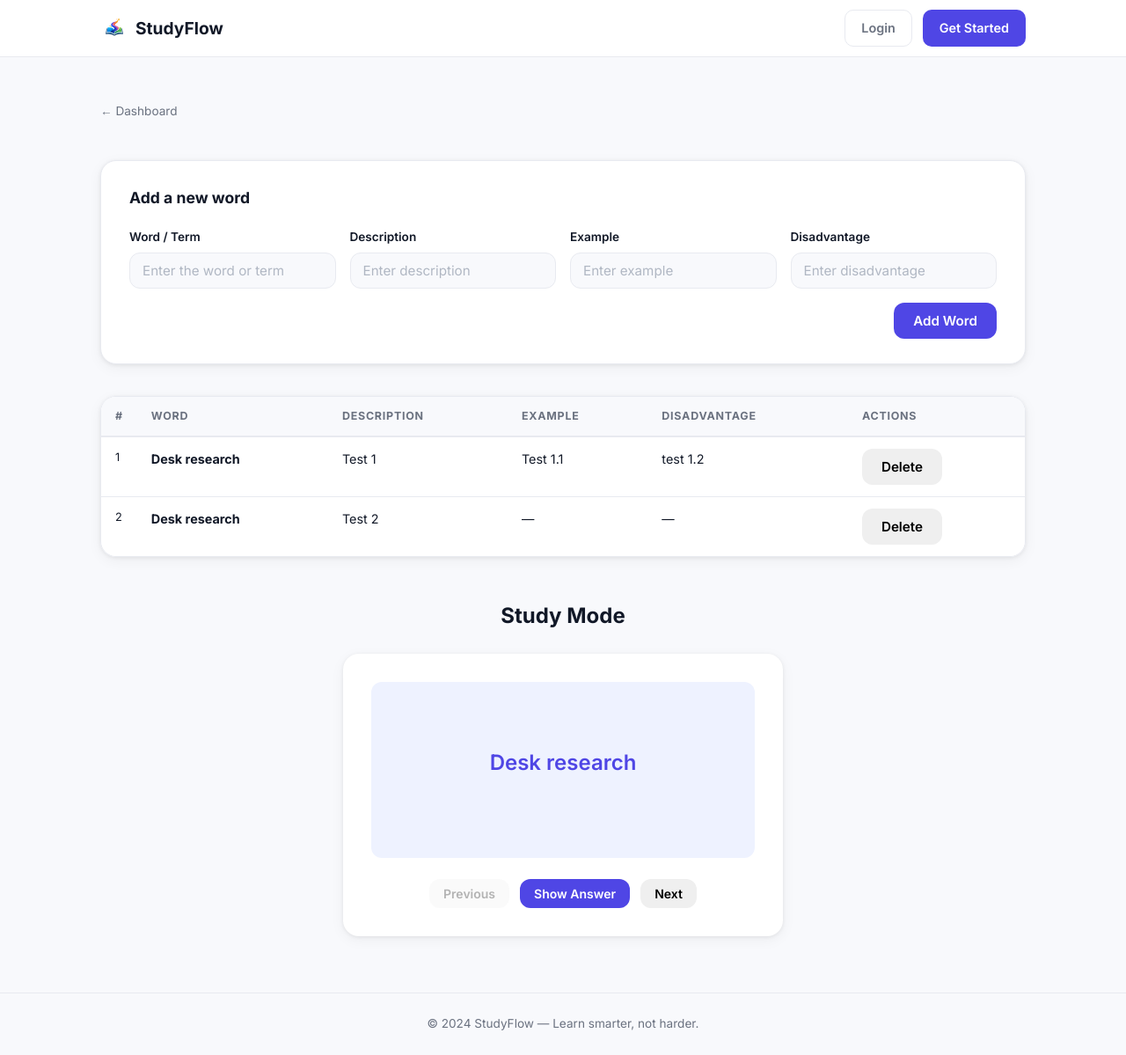
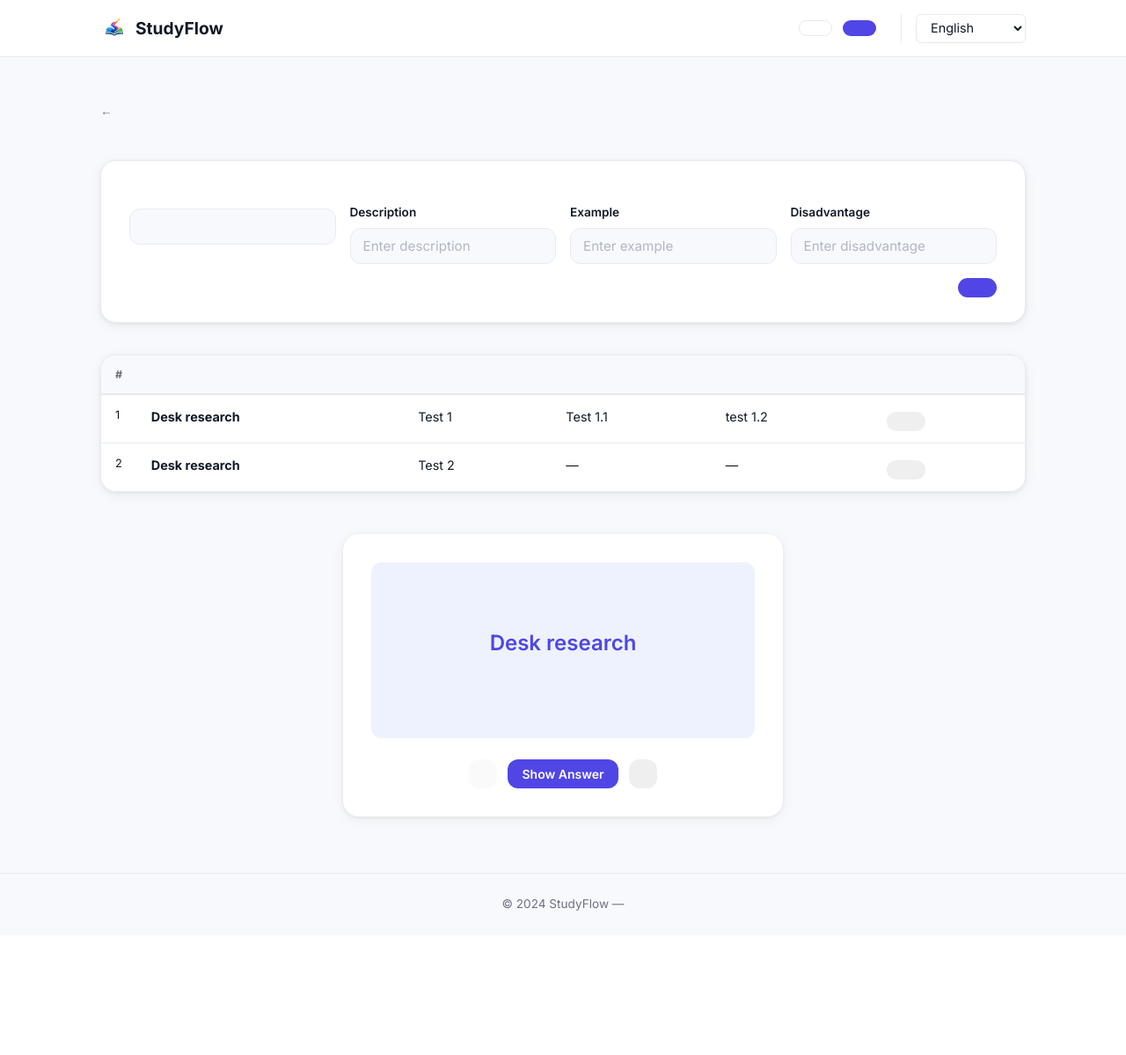
Before and after one commit to Filip0547/Studyflow, a Flask app: template templates/study.html in a window 1280 px wide. Shown: the whole page at 88% size. After the commit the page ends 1035 px from the top, so only its background shows below. Run offline with Flask 3, Linux system fonts and the light colour scheme; the template is opened without the code that fills it: values that come from a table or form of the project are taken from there, most other values are stand-ins (such as "Sample title", 1, 10 or a date in 2020).

Commit message:
update templates for multilingual support

```diff
--- a/templates/base.html
+++ b/templates/base.html
@@ -1,5 +1,5 @@
 <!DOCTYPE html>
-<html lang="en">
+<html lang="{{ get_locale() }}">
 <head>
     <meta charset="UTF-8">
     <meta name="viewport" content="width=device-width, initial-scale=1.0">
@@ -20,12 +20,23 @@
             </a>
             <div class="nav-links">
                 {% if current_user %}
-                    <a href="{{ url_for('dashboard') }}" class="nav-btn nav-btn-primary">Dashboard</a>
-                    <a href="{{ url_for('logout') }}" class="nav-btn nav-btn-secondary">Logout</a>
+                    <a href="{{ url_for('dashboard') }}" class="nav-btn nav-btn-primary">{{ _('Dashboard') }}</a>
+                    <a href="{{ url_for('logout') }}" class="nav-btn nav-btn-secondary">{{ _('Logout') }}</a>
                 {% else %}
-                    <a href="{{ url_for('login') }}" class="nav-btn nav-btn-secondary">Login</a>
-                    <a href="{{ url_for('register') }}" class="nav-btn nav-btn-primary">Get Started</a>
+                    <a href="{{ url_for('login') }}" class="nav-btn nav-btn-secondary">{{ _('Login') }}</a>
+                    <a href="{{ url_for('register') }}" class="nav-btn nav-btn-primary">{{ _('Get Started') }}</a>
                 {% endif %}
+                <!-- Language Selector -->
+                <form method="post" action="{{ url_for('set_language') }}" class="language-selector">
+                    <select name="language" class="language-dropdown" onchange="this.form.submit()">
+                        <option value="en" {% if get_locale() == 'en' %}selected{% endif %}>English</option>
+                        <option value="nl" {% if get_locale() == 'nl' %}selected{% endif %}>Nederlands</option>
+                        <option value="pl" {% if get_locale() == 'pl' %}selected{% endif %}>Polski</option>
+                        <option value="es" {% if get_locale() == 'es' %}selected{% endif %}>Español</option>
+                        <option value="fr" {% if get_locale() == 'fr' %}selected{% endif %}>Français</option>
+                        <option value="ru" {% if get_locale() == 'ru' %}selected{% endif %}>Pусский</option>
+                    </select>
+                </form>
             </div>
         </div>
     </nav>
@@ -38,7 +49,7 @@
     <!-- FOOTER -->
     <footer class="footer">
         <div class="footer-container">
-            <p>© 2024 StudyFlow — Learn smarter, not harder.</p>
+            <p>© 2024 StudyFlow — {{ _('Learn smarter, not harder.') }}</p>
         </div>
     </footer>
 
--- a/templates/study.html
+++ b/templates/study.html
@@ -7,13 +7,13 @@
     <!-- PAGE HEADER -->
     <div class="page-header">
         <div>
-            <a href="{{ url_for('dashboard') }}" class="back-link">← Dashboard</a>
+            <a href="{{ url_for('dashboard') }}" class="back-link">← {{ _('Dashboard') }}</a>
         </div>
     </div>
 
     <!-- ADD WORD FORM -->
     <div class="study-form-card">
-        <h2 class="study-form-title">Add a new word</h2>
+        <h2 class="study-form-title">{{ _('Add a new word') }}</h2>
         <form method="POST" action="{{ url_for('study', list_id=word_list.id) }}">
             <input type="hidden" name="csrf_token" value="{{ csrf_token() }}">
             {{ form.hidden_tag() if form }}
@@ -21,13 +21,13 @@
             <div class="word-fields-grid">
                 <!-- WORD FIELD (always present) -->
                 <div class="form-group">
-                    <label for="word">Word / Term</label>
+                    <label for="word">{{ _('Word / Term') }}</label>
                     <input
                         type="text"
                         id="word"
                         name="word"
                         class="form-input"
-                        placeholder="Enter the word or term"
+                        placeholder="{{ _('Enter the word or term') }}"
                         required
                     >
                 </div>
@@ -49,7 +49,7 @@
             </div>
 
             <div class="form-actions">
-                <button type="submit" class="btn btn-primary">Add Word</button>
+                <button type="submit" class="btn btn-primary">{{ _('Add Word') }}</button>
             </div>
         </form>
     </div>
@@ -61,11 +61,11 @@
             <thead>
                 <tr>
                     <th>#</th>
-                    <th>Word</th>
-                    <th>Description</th>
-                    <th>Example</th>
-                    <th>Disadvantage</th>
-                    <th>Actions</th>
+                    <th>{{ _('Word') }}</th>
+                    <th>{{ _('Description') }}</th>
+                    <th>{{ _('Example') }}</th>
+                    <th>{{ _("Disadvantage") }}</th>
+                    <th>{{ _('Actions') }}</th>
                 </tr>
             </thead>
             <tbody>
@@ -79,7 +79,7 @@
                     <td>
                         <form method="POST" action="{{ url_for('delete_word', list_id=word_list.id, word_id=word.id) }}" style="display:inline;">
                             <input type="hidden" name="csrf_token" value="{{ csrf_token() }}">
-                            <button type="submit" class="btn btn-danger btn-sm">Delete</button>
+                            <button type="submit" class="btn btn-danger btn-sm">{{ _('Delete') }}</button>
                         </form>
                     </td>
                 </tr>
@@ -90,16 +90,16 @@
 
     <!-- STUDY SECTION -->
     <div id="study-section" class="study-section">
-        <h2>Study Mode</h2>
+        <h2>{{ _('Study Mode') }}</h2>
         <div class="flashcard">
             <div id="flashcard" class="card">
                 <div id="card-word" class="card-word"></div>
                 <div id="card-answer" class="card-answer"></div>
             </div>
             <div class="card-controls">
-                <button id="prev-card" class="btn btn-secondary">Previous</button>
-                <button id="toggle-answer" class="btn btn-primary">Show Answer</button>
-                <button id="next-card" class="btn btn-secondary">Next</button>
+                <button id="prev-card" class="btn btn-secondary">{{ _('Previous') }}</button>
+                <button id="toggle-answer" class="btn btn-primary">{{ _('Show Answer') }}</button>
+                <button id="next-card" class="btn btn-secondary">{{ _('Next') }}</button>
             </div>
         </div>
     </div>
@@ -107,8 +107,8 @@
     {% else %}
     <div class="empty-state">
         <div class="empty-icon">✏️</div>
-        <h2>No words yet</h2>
-        <p>Use the form above to add your first word to this list.</p>
+        <h2>{{ _('No words yet') }}</h2>
+        <p>{{ _('Use the form above to add your first word to this list.') }}</p>
     </div>
     {% endif %}
 
```
Also changed, not shown: templates/create_list.html (+8 -8 lines), templates/dashboard.html (+12 -12 lines), templates/login.html (+23 -9 lines), templates/register.html (+26 -13 lines).
